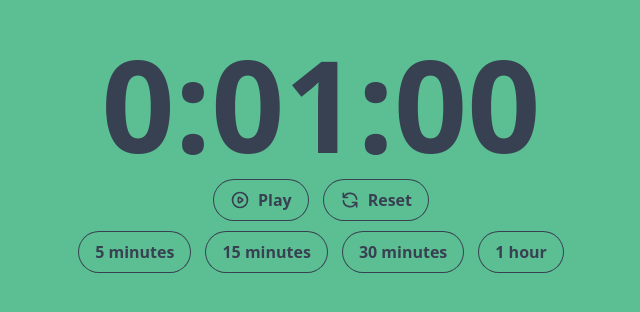
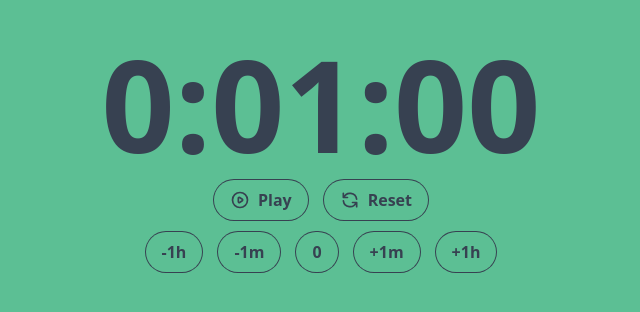
Before and after one commit to 70-10/timekeeper, a Svelte app: page / in a window 1280 px wide. Shown: the part 244-556 px from the top of the page, without its empty margins (319-959 px from the left). Built offline with nearby package versions, Linux system fonts and the light colour scheme.

Commit message:
Modify set buttons

```diff
--- a/src/App.svelte
+++ b/src/App.svelte
@@ -9,6 +9,9 @@
   $: timeNumeral = numeral(time).format("00:00:00");
 
   function start() {
+    if(time <= 0) {
+      return
+    }
     interval = setInterval(() => {
       time--;
       if (time <= 0) {
@@ -34,6 +37,17 @@
     reset();
 
     time = max = minutes * 60;
+  }
+
+  function addTime(minutes) {
+    reset()
+
+    const tmp = time
+    if(tmp + minutes * 60 <=0) {
+      time = max = 0
+      return
+    }
+    time = max = time + minutes * 60
   }
 </script>
 
@@ -112,9 +126,10 @@
     </button>
   </div>
   <div class="buttons">
-    <button on:click={() => setTime(5)} class="button">5 minutes</button>
-    <button on:click={() => setTime(15)} class="button">15 minutes</button>
-    <button on:click={() => setTime(30)} class="button">30 minutes</button>
-    <button on:click={() => setTime(60)} class="button">1 hour</button>
+    <button on:click={() => addTime(-60)} class="button">-1h</button>
+    <button on:click={() => addTime(-1)} class="button">-1m</button>
+   <button on:click={() => setTime(0)} class="button">0</button>
+    <button on:click={() => addTime(1)} class="button">+1m</button>
+    <button on:click={() => addTime(60)} class="button">+1h</button>
   </div>
 </main>
```
Also changed, not shown: .devcontainer/devcontainer.json, 2 other files (tests, documents, lock files or other folders).
